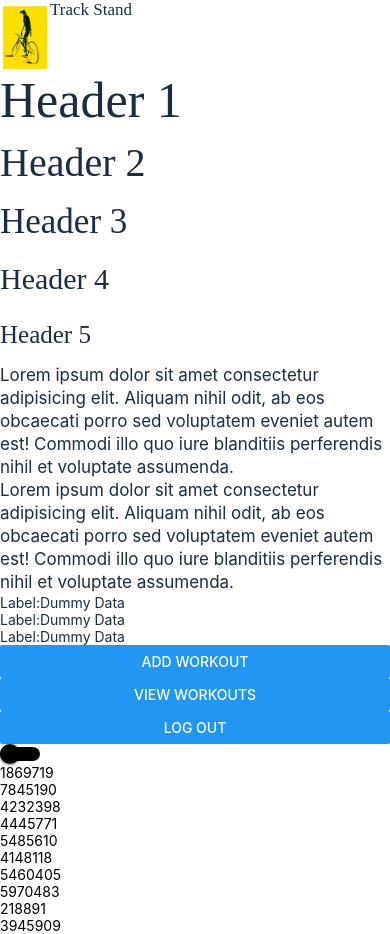
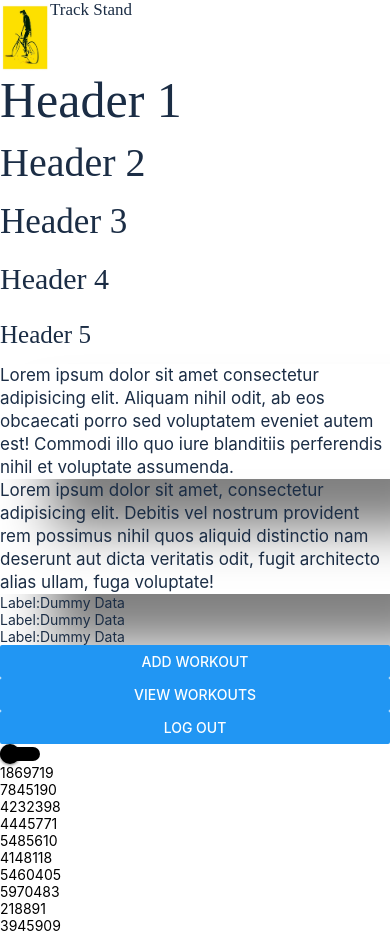
Before and after one commit to bicycleben88/trackstand-frontend, a React Native app: screen / in a window 390 px wide. Built offline with nearby package versions, Linux system fonts and the light colour scheme.

Commit message:
start box shadow component. slider is deprecated

```diff
--- a/components/BodyText.tsx
+++ b/components/BodyText.tsx
@@ -2,7 +2,7 @@ import React from 'react';
 import {StyleSheet, Text} from 'react-native';
 import {globalStyles} from '../styles/globalStyles';
 
-const {textColor, baseFontSize, baseLineHeight} = globalStyles;
+const {textColor, baseFontSize, baseLineHeight, level1} = globalStyles;
 export default function BodyText({children}) {
   return <Text style={styles.bodyText}>{children}</Text>;
 }
@@ -13,5 +13,9 @@ const styles = StyleSheet.create({
     color: textColor,
     fontSize: baseFontSize,
     lineHeight: baseLineHeight,
+    shadowColor: 'black',
+    shadowOffset: {height: 50, width: 50},
+    shadowRadius: 50,
+    shadowOpacity: 0.5,
   },
 });
--- a/components/Boilerplate.tsx
+++ b/components/Boilerplate.tsx
@@ -1,15 +1,8 @@
 import React from 'react';
-import {
-  View,
-  Text,
-  TextInput,
-  Button,
-  Switch,
-  StyleSheet,
-  FlatList,
-} from 'react-native';
+import {View, Text, Button, Switch, StyleSheet, FlatList} from 'react-native';
 import {globalStyles} from '../styles/globalStyles';
 import BodyText from './BodyText';
+import BoxShadowSlider from './BoxShadowSlider';
 import Form from './Form';
 import HeaderText from './HeaderText';
 import Logo from './Logo';
@@ -60,11 +53,7 @@ export default function Boilerplate() {
           odit, ab eos obcaecati porro sed voluptatem eveniet autem est! Commodi
           illo quo iure blanditiis perferendis nihil et voluptate assumenda.
         </BodyText>
-        <BodyText>
-          Lorem ipsum dolor sit amet consectetur adipisicing elit. Aliquam nihil
-          odit, ab eos obcaecati porro sed voluptatem eveniet autem est! Commodi
-          illo quo iure blanditiis perferendis nihil et voluptate assumenda.
-        </BodyText>
+        <BoxShadowSlider />
         <Form />
         <Form />
         <Form />
--- /dev/null
+++ b/components/BoxShadowSlider.tsx
@@ -0,0 +1,17 @@
+import React from 'react';
+import Slider, {SliderComponent} from '@react-native-community/slider';
+import BodyText from './BodyText';
+
+export default function BoxShadowSlider() {
+  return (
+    <>
+      <BodyText>
+        Lorem ipsum dolor sit amet, consectetur adipisicing elit. Debitis vel
+        nostrum provident rem possimus nihil quos aliquid distinctio nam
+        deserunt aut dicta veritatis odit, fugit architecto alias ullam, fuga
+        voluptate!
+      </BodyText>
+      {/* <SliderComponent /> */}
+    </>
+  );
+}
--- a/package.json
+++ b/package.json
@@ -12,6 +12,7 @@
     "link": "react-native link"
   },
   "dependencies": {
+    "@react-native-community/slider": "^3.0.3",
     "react": "17.0.1",
     "react-native": "0.64.2",
     "react-native-macos": "^0.63.0-0"
--- a/styles/globalStyles.tsx
+++ b/styles/globalStyles.tsx
@@ -69,4 +69,5 @@ export const globalStyles = {
   baseFontSize: 17,
   baseLineHeight: 23,
   headerTextFont: 'Playfair Display',
+  level1: '0 1px 3px 0 rgba(0, 0, 0, 0.1), 0 1px 2px 0 rgba(0, 0, 0, 0.06)',
 };
```
Also changed, not shown: 2 other files (tests, documents, lock files or other folders).
